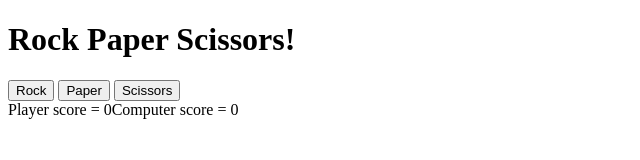
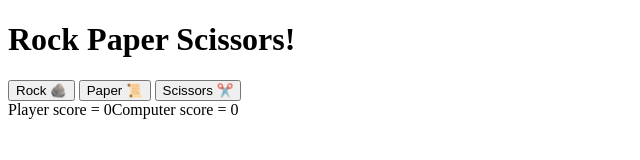
Before and after one commit to SeanRMcC/odin-rock-paper-scissors, a plain HTML site: page index.html in a window 1280 px wide. Shown: the whole page, without its empty margins (0-640 px from the left). Drawn offline with Linux system fonts and the light colour scheme.

Commit message:
Add emojis & ids to buttons

```diff
--- a/game.js
+++ b/game.js
@@ -59,8 +59,8 @@ const cChoice = document.querySelector("#c-choice");
 buttons.forEach(button => {
     button.addEventListener("click", () => {
         const computerChoice = getComputerChoice();
-        cChoice.textContent = `The Computer Chose: ${computerChoice}`
-        results.textContent = playRound(button.textContent, computerChoice);
+        cChoice.textContent = `The Computer Chose: ${computerChoice}`;
+        results.textContent = playRound(button.id, computerChoice);
         pScore.textContent = playerScore;
         cScore.textContent = computerScore;
     });
--- a/index.html
+++ b/index.html
@@ -7,9 +7,9 @@
     <body>
         <div id="game">
             <h1>Rock Paper Scissors!</h1>
-            <button>Rock</button>
-            <button>Paper</button>
-            <button>Scissors</button>
+            <button id="Rock">Rock 🪨</button>
+            <button id="Paper">Paper 📜</button>
+            <button id="Scissors">Scissors ✂️</button>
             <div id="c-choice"></div>
             <div id="results"></div>
             Player score = <span id="p-score">0</span>Computer score = <span id="c-score">0</span>
```
